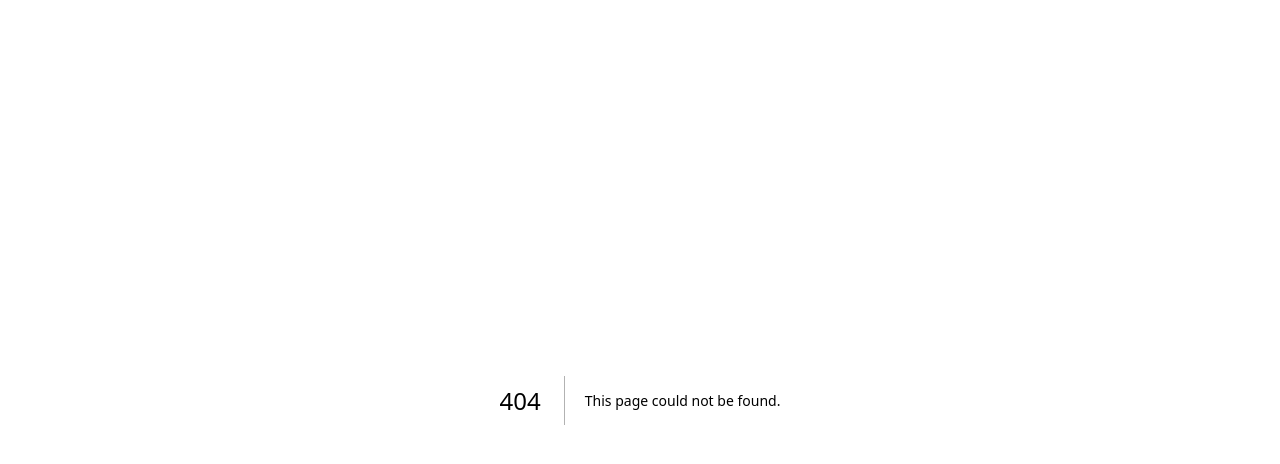
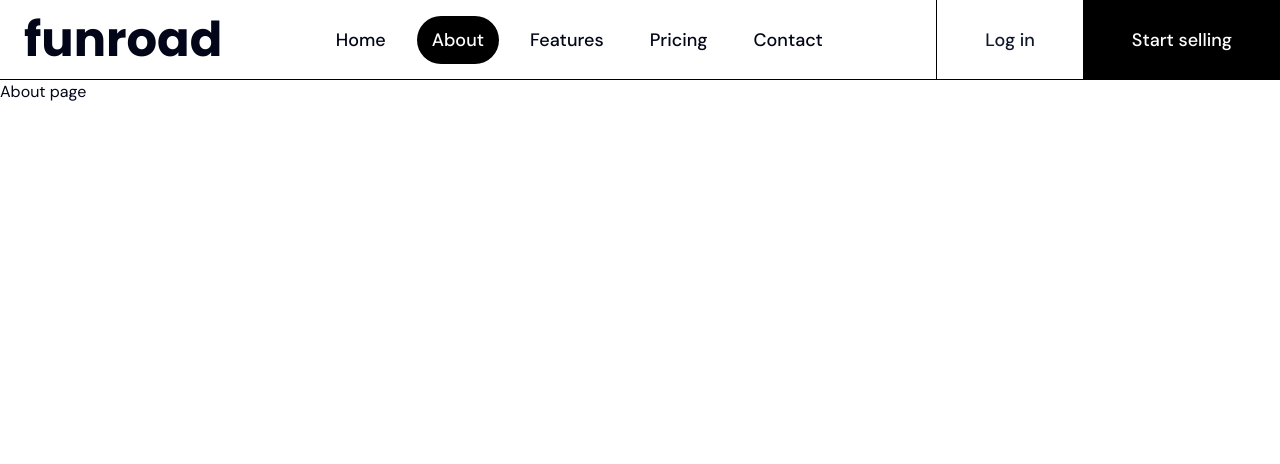
Before and after one commit to bol507/next-multitenant, a Next.js app: page /about in a window 1280 px wide. Before the commit this address had no page. Shown: the top 464 px of the page. Built offline with nearby package versions, Linux system fonts and the light colour scheme.

Commit message:
feat: navbar

```diff
--- /dev/null
+++ b/src/app/(home)/about/page.tsx
@@ -0,0 +1,9 @@
+const Page = () => {
+  return (
+    <div>
+      About page
+    </div>
+  )
+}
+
+export default Page
--- /dev/null
+++ b/src/app/(home)/contact/page.tsx
@@ -0,0 +1,9 @@
+const Page = () => {
+  return (
+    <div>
+      Contact page
+    </div>
+  )
+}
+
+export default Page
--- /dev/null
+++ b/src/app/(home)/features/page.tsx
@@ -0,0 +1,9 @@
+const Page = () => {
+  return (
+    <div>
+      Features page
+    </div>
+  )
+}
+
+export default Page
--- /dev/null
+++ b/src/app/(home)/layout.tsx
@@ -0,0 +1,16 @@
+import { Navbar } from "@/modules/home/components/navbar"
+import { ReactNode } from "react"
+
+interface Props {
+  children: ReactNode
+}
+const Layout = ({children}: Props) => {
+  return (
+    <div className="flex flex-col min-h-screen">
+      <Navbar />
+      {children}
+    </div>
+  )
+}
+
+export default Layout
--- a/src/app/page.tsx
+++ b/src/app/(home)/page.tsx
@@ -22,7 +22,7 @@
         <Textarea placeholder="I am a textarea" />
       </div>
       <div>
-        <Checkbox label="I am a checkbox" />
+        <Checkbox />
       </div>
     </div>
     </div>
--- /dev/null
+++ b/src/app/(home)/pricing/page.tsx
@@ -0,0 +1,9 @@
+const Page = () => {
+  return (
+    <div>
+      Pricing page
+    </div>
+  )
+}
+
+export default Page
--- a/src/app/globals.css
+++ b/src/app/globals.css
@@ -60,8 +60,8 @@
   --accent: oklch(0.968 0.007 247.896);
   --accent-foreground: oklch(0.208 0.042 265.755);
   --destructive: oklch(0.577 0.245 27.325);
-  --border: oklch(0 0.013 255.508);
-  --input: oklch(0 0.013 255.508);
+  --border: oklch(0 0 0);
+  --input: oklch(0 0 0);
   --ring: oklch(0.704 0.04 256.788);
   --chart-1: oklch(0.646 0.222 41.116);
   --chart-2: oklch(0.6 0.118 184.704);
--- a/src/components/ui/button.tsx
+++ b/src/components/ui/button.tsx
@@ -10,7 +10,7 @@
     variants: {
       variant: {
         default:
-          "bg-primary text-primary-for hover:bg-primary/90",
+          "bg-primary text-primary-foreground hover:bg-primary/90",
         destructive:
           "bg-destructive text-white  hover:bg-destructive/90 focus-visible:ring-destructive/20 dark:focus-visible:ring-destructive/40 dark:bg-destructive/60",
         outline:
--- /dev/null
+++ b/src/modules/home/components/navbar.tsx
@@ -0,0 +1,105 @@
+"use client"
+
+import { Button } from "@/components/ui/button"
+import { cn } from "@/lib/utils"
+import { Poppins } from "next/font/google"
+import Link from "next/link"
+import { usePathname } from "next/navigation"
+import { ReactNode } from "react"
+
+const poppins = Poppins({
+   subsets: ["latin"],
+   weight: [ "700"],
+})
+
+interface NavbarItemProps {
+  href: string
+  children: ReactNode
+  isActive?: boolean
+}
+
+
+const NavbarItem = ({
+  href,
+  children,
+  isActive,
+}: NavbarItemProps ) => {
+  return (
+    <Button
+      asChild
+      variant="outline"
+      className={cn("bg-transparent hover:bg-transparent rounded-full hover:border-primary border-transparent px-3.5 text-lg", isActive && "bg-black text-white hover:bg-black hover:text-white")}>
+        <Link href={href}>
+        {children}
+        </Link>
+
+    </Button>
+  )
+}
+
+const navbarItems = [
+  {
+    href: "/",
+    children: "Home",
+  },
+  {
+    href: "/about",
+    children: "About",
+  },
+  {
+    href: "/features",
+    children: "Features",
+  },
+  {
+    href: "/pricing",
+    children: "Pricing",
+  },
+  {
+    href: "/contact",
+    children: "Contact",
+  }
+]
+
+export const Navbar = () => {
+  const pathname = usePathname()
+  return (
+    <nav className="h-20 flex border-b justify-between font-medium bg-white">
+      <Link href="/" className="pl-6 flex items-center">
+        <span className={cn("text-5xl font-semibold", poppins.className)}>funroad</span>
+      </Link>
+
+      <div className="items-center gap-4 hidden lg:flex">
+        {
+          navbarItems.map((item) => (
+            <NavbarItem
+              key={item.href}
+              href={item.href}
+              isActive={pathname === item.href}
+            >
+              {item.children}
+            </NavbarItem>
+          ))
+        }
+      </div>
+
+      <div className="hidden  lg:flex ">
+        <Button
+          asChild
+          variant="secondary"
+          className="border-l border-t-0 border-b-0 border-r-0 px-12 h-full rounded-none bg-white hover:bg-pink-400 transition-colors text-lg">
+            <Link href="/sign-in">
+              Log in
+            </Link>
+        </Button>
+        <Button
+          asChild
+          className="border-l border-t-0 border-b-0 border-r-0 px-12 h-full rounded-none bg-black text-white hover:bg-pink-500 hover:text-black transition-colors text-lg"
+        >
+          <Link href="/sign-up">
+            Start selling
+          </Link>
+        </Button>
+      </div>
+    </nav>
+  )
+}
```
